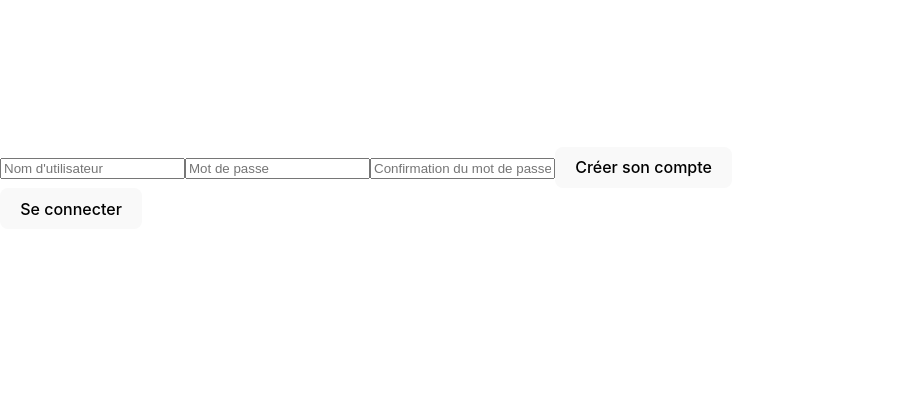
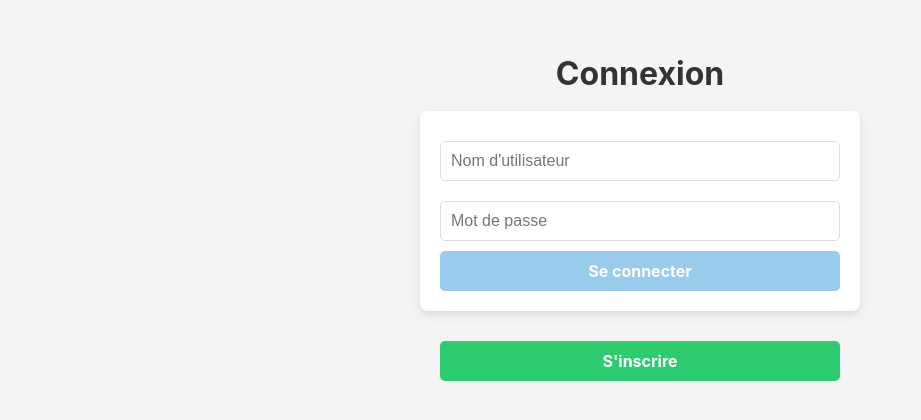
Before and after one commit to NicolasBAELE/5IW1-react-js, a React (Vite) app in the folder react-js-project/: page / in a window 1280 px wide. Shown: the part 212-632 px from the top of the page, without its empty margins (0-921 px from the left). Built offline with nearby package versions, Linux system fonts and the light colour scheme.

Commit message:
ajout du style

```diff
--- a/react-js-project/src/App.jsx
+++ b/react-js-project/src/App.jsx
@@ -6,6 +6,7 @@ import { Matchs } from "./pages/Matchs";
 import { NavigationProvider } from "./contexts/NavigationProvider";
 import { UserProvider } from './contexts/UserContext'
 import RouteProtection from "./components/RouteProtection";
+import { Match } from "./components/Match";
 
 export default function App() {
   return (
@@ -16,6 +17,7 @@ export default function App() {
             <Route path="/" element={<Login />} />
             <Route path="/user" element={<RouteProtection><User /></RouteProtection>} />
             <Route path="/matchs" element={<RouteProtection><Matchs /></RouteProtection>} />
+            <Route path="/matchs/:id" element={<RouteProtection><Match /></RouteProtection>} />
           </Routes>
         </UserProvider>
       </NavigationProvider>
--- /dev/null
+++ b/react-js-project/src/components/Button.jsx
@@ -0,0 +1,40 @@
+export function Button({
+    type = "default",
+    children,
+    onClick,
+    customStyles,
+    disabled,
+}) {
+
+    const styles = {
+        padding: "10px 20px",
+        fontSize: "1rem",
+        fontWeight: "bold",
+        borderRadius: "5px",
+        border: "none",
+        background: type === "primary"
+            ? "#2ecc71"
+            : type === "secondary"
+                ? "#cf2500"
+                : type === "tertiary"
+                    ? "#f39c12"
+                    : "#3498db",
+        color: "white",
+        cursor: "pointer",
+        transition: "0.3s",
+        width: "100%",
+        maxWidth: "400px",
+        textAlign: "center",
+        ...customStyles,
+    }
+
+    return <button
+        disabled={disabled}
+        style={styles}
+        onClick={onClick}
+        onMouseOver={(e) => (e.target.style.opacity = "0.8")}
+        onMouseOut={(e) => (e.target.style.opacity = "1")}
+    >
+        {children}
+    </button>
+}
--- /dev/null
+++ b/react-js-project/src/components/Input.jsx
@@ -0,0 +1,25 @@
+export function Input({
+    customStyles,
+    placeholder,
+    value,
+    onChange,
+    type,
+}) {
+    return <input
+        style={{
+            padding: "10px",
+            margin: "10px 0",
+            borderRadius: "5px",
+            border: "1px solid #ddd",
+            fontSize: "1rem",
+            width: "100%",
+            boxSizing: "border-box",
+            transition: "border 0.3s",
+            ...customStyles,
+        }}
+        placeholder={placeholder}
+        value={value}
+        onChange={onChange}
+        type={type}
+    />
+}
--- a/react-js-project/src/components/LoginBox.jsx
+++ b/react-js-project/src/components/LoginBox.jsx
@@ -1,13 +1,14 @@
 import { useState } from "react";
 import { useUser } from "../contexts/UserContext";
+import { Button } from "./Button";
+import { Input } from "./Input";
 
 export function LoginBox() {
-    const { login } = useUser()
+    const { login } = useUser();
 
     const [username, setUsername] = useState("");
     const [password, setPassword] = useState("");
     const [errorMessage, setErrorMessage] = useState("");
-
 
     function handleUsernameChange(value) {
         setUsername(value);
@@ -18,26 +19,42 @@ export function LoginBox() {
     }
 
     function handleSubmit() {
-        login(username, password, setErrorMessage)
+        login(username, password, setErrorMessage);
     }
 
     return (
-        <div>
-            <input
+        <div style={{
+            display: "flex",
+            flexDirection: "column",
+            alignItems: "center",
+            justifyContent: "center",
+            padding: "20px",
+            backgroundColor: "#fff",
+            borderRadius: "8px",
+            boxShadow: "0 4px 10px rgba(0, 0, 0, 0.1)",
+            maxWidth: "400px",
+            width: "100%",
+            margin: "0 auto",
+        }}>
+            <Input
                 placeholder="Nom d'utilisateur"
                 value={username}
                 onChange={(e) => handleUsernameChange(e.target.value)}
             />
-            <input
+            <Input
                 type="password"
                 placeholder="Mot de passe"
                 value={password}
                 onChange={(e) => handlePasswordChange(e.target.value)}
             />
-            <button disabled={!password} onClick={handleSubmit}>
+            <Button
+                customStyles={{ opacity: password ? 1 : 0.5 }}
+                disabled={!password}
+                onClick={handleSubmit}
+            >
                 Se connecter
-            </button>
-            {errorMessage && <div>{errorMessage}</div>}
+            </Button>
+            {errorMessage && <div style={{ color: "#e74c3c", marginTop: "10px", fontSize: "0.9rem" }}>{errorMessage}</div>}
         </div>
     );
 }
--- a/react-js-project/src/components/Match.jsx
+++ b/react-js-project/src/components/Match.jsx
@@ -1,19 +1,24 @@
 import { useEffect, useState } from "react";
 import { useUser } from "../contexts/UserContext";
 import subscribeToMatch from "../utils/subscribeToMatch";
+import { useParams } from "react-router-dom";
+import { Button } from "./Button";
 
-export function Match({ matchId }) {
+export function Match() {
+    const { id: matchId } = useParams();
     const { token, getMatch, id, makeMove } = useUser();
     const [events, setEvents] = useState([]);
     const [match, setMatch] = useState({});
     const [otherPlayer, setOtherPlayer] = useState({});
     const [idTurn, setIdTurn] = useState(1);
     const [lastMove, setLastMove] = useState("");
-    const [matchInLive, setMatchInLive] = useState(!match.hasOwnProperty("winner"));
+    const [matchInLive, setMatchInLive] = useState(!match?.hasOwnProperty("winner"));
 
     const fetchMatch = async () => {
+        if (matchId) {
             const matchData = await getMatch(matchId);
             setMatch(matchData);
+        }
     };
 
     useEffect(() => {
@@ -27,7 +32,8 @@ export function Match({ matchId }) {
                     ? { username: match?.user1?.username, user: "user1" }
                     : { username: match?.user2?.username, user: "user2" }
             );
-            setMatchInLive(!match.hasOwnProperty("winner"));
+            setMatchInLive(!match?.hasOwnProperty("winner"));
+            setLastMove(match.turns?.at(-1)?.winner ? "" : String(lastMove || match.turns?.at(-1)?.user1 || match.turns?.at(-1)?.user2).replace(/\?+$/, "").replace(/undefined+$/, ""))
         }
     }, [match]);
 
@@ -43,6 +49,7 @@ export function Match({ matchId }) {
     useEffect(() => {
         setEvents([]);
         setIdTurn(1);
+        setLastMove("")
     }, [matchId]);
 
     useEffect(() => {
@@ -70,8 +77,6 @@ export function Match({ matchId }) {
     function eventMapping(event) {
         if (event.type === "PLAYER1_JOIN" || event.type === "PLAYER2_JOIN") {
             return `${event.payload.user} a rejoint la partie`;
-        } else if (event.type === "NEW_TURN") {
-            return `Tour ${event.payload.turnId}`;
         } else if (event.type === "TURN_ENDED") {
             const winner = event.payload.winner;
             if (winner === "draw") {
@@ -108,11 +113,11 @@ export function Match({ matchId }) {
                 alignItems: "center",
                 height: "100vh",
                 width: "100%",
-                background: "linear-gradient(to right, #6a11cb, #2575fc)",
-                color: "white",
+                color: "#333",
                 fontFamily: "Arial, sans-serif",
                 textAlign: "center",
                 padding: "20px",
+                backgroundColor: "#f4f4f4",
             }}
         >
             {!matchInLive && (
@@ -136,77 +141,48 @@ export function Match({ matchId }) {
                     Attente du deuxième joueur...
                 </div>
             )}
+            {matchInLive && events.length !== 0 &&
                 <div
                     style={{
                         maxWidth: "500px",
                         width: "100%",
-                    background: "rgba(255, 255, 255, 0.2)",
                         padding: "10px",
                         borderRadius: "10px",
                         boxShadow: "0 4px 8px rgba(0, 0, 0, 0.2)",
+                        backgroundColor: "#f4f4f4",
                         marginBottom: "20px",
                     }}
                 >
-                {matchInLive &&
-                    events.map((event, key) => (
+                    {events.map((event, key) => (
                         <div key={`${event.type}-${event.matchId}-${key}`} style={{ margin: "5px 0" }}>
                             {eventMapping(event)}
                         </div>
                     ))}
                 </div>
-            {matchInLive && match && (
+            }
+            {matchInLive && match && match.user2 && (
                 <div style={{ display: "flex", gap: "10px" }}>
-                    <button
+                    <Button
                         onClick={() => handleMove("rock")}
                         disabled={lastMove}
-                        style={{
-                            padding: "10px 20px",
-                            fontSize: "1rem",
-                            fontWeight: "bold",
-                            borderRadius: "5px",
-                            border: "none",
-                            background: lastMove ? "#bdc3c7" : "#ff5f6d",
-                            color: "white",
-                            cursor: lastMove ? "not-allowed" : "pointer",
-                            transition: "0.3s",
-                        }}
+                        type={"primary"}
                     >
                         Pierre
-                    </button>
-                    <button
+                    </Button>
+                    <Button
                         onClick={() => handleMove("paper")}
                         disabled={lastMove}
-                        style={{
-                            padding: "10px 20px",
-                            fontSize: "1rem",
-                            fontWeight: "bold",
-                            borderRadius: "5px",
-                            border: "none",
-                            background: lastMove ? "#bdc3c7" : "#2ecc71",
-                            color: "white",
-                            cursor: lastMove ? "not-allowed" : "pointer",
-                            transition: "0.3s",
-                        }}
+                        type={"secondary"}
                     >
                         Papier
-                    </button>
-                    <button
+                    </Button>
+                    <Button
                         onClick={() => handleMove("scissors")}
                         disabled={lastMove}
-                        style={{
-                            padding: "10px 20px",
-                            fontSize: "1rem",
-                            fontWeight: "bold",
-                            borderRadius: "5px",
-                            border: "none",
-                            background: lastMove ? "#bdc3c7" : "#f39c12",
-                            color: "white",
-                            cursor: lastMove ? "not-allowed" : "pointer",
-                            transition: "0.3s",
-                        }}
+                        type={"tertiary"}
                     >
                         Ciseaux
-                    </button>
+                    </Button>
                 </div>
             )}
         </div>
--- a/react-js-project/src/components/RegisterBox.jsx
+++ b/react-js-project/src/components/RegisterBox.jsx
@@ -1,5 +1,7 @@
 import { useState } from "react";
 import { useUser } from "../contexts/UserContext.jsx";
+import { Input } from "./Input.jsx";
+import { Button } from "./Button.jsx";
 
 export function RegisterBox() {
     const { register } = useUser();
@@ -30,28 +32,39 @@ export function RegisterBox() {
     }
 
     return (
-        <div>
-            <input
+        <div style={{
+            display: "flex",
+            flexDirection: "column",
+            alignItems: "center",
+            justifyContent: "center",
+            padding: "20px",
+            backgroundColor: "#fff",
+            borderRadius: "8px",
+            boxShadow: "0 4px 10px rgba(0, 0, 0, 0.1)",
+            maxWidth: "400px",
+            width: "100%",
+            margin: "0 auto",
+        }}>
+            <Input
                 placeholder="Nom d'utilisateur"
                 value={username}
                 onChange={(e) => handleUsernameChange(e.target.value)}
             />
-            <input
+            <Input
                 type="password"
                 placeholder="Mot de passe"
                 value={password}
                 onChange={(e) => handlePasswordChange(e.target.value)}
             />
-            <input
+            <Input
                 type="password"
                 placeholder="Confirmation du mot de passe"
                 value={confirmPassword}
                 onChange={(e) => handleConfirmPasswordChange(e.target.value)}
             />
-            <button onClick={handleSubmit}>
+            <Button onClick={handleSubmit}>
                 Créer son compte
-            </button>
-            {errorMessage && <div>{errorMessage}</div>}
+            </Button>
         </div>
     );
 }
--- a/react-js-project/src/contexts/UserContext.jsx
+++ b/react-js-project/src/contexts/UserContext.jsx
@@ -76,7 +76,7 @@ export function UserProvider({ children }) {
             .then(() => {
                 return getMatches();
             })
-            .then((res) => navigate(`/matchs?id=${res.at(-1)?._id}`))
+            .then((res) => navigate(`/matchs/${res.at(-1)?._id}`))
             .catch(() => setError("Vous avez déjà un match en attente"));
     }
 
@@ -87,7 +87,7 @@ export function UserProvider({ children }) {
     }
 
     return (
-        <UserContext.Provider value={{ token, login, register, logout, matchs, joinMatch, username, id, getMatch, makeMove }}>
+        <UserContext.Provider value={{ token, login, register, logout, matchs, joinMatch, username, id, getMatch, makeMove, getMatches }}>
             {children}
         </UserContext.Provider>
     );
--- a/react-js-project/src/index.css
+++ b/react-js-project/src/index.css
@@ -28,12 +28,13 @@ a:hover {
   color: #535bf2;
 }
 
-body {
+body,
+html {
   margin: 0;
   display: flex;
   place-items: center;
   width: 100%;
-  min-height: 100vh;
+  height: 100%;
 }
 
 h1 {
--- a/react-js-project/src/pages/Login.jsx
+++ b/react-js-project/src/pages/Login.jsx
@@ -1,18 +1,41 @@
 import { useState } from "react";
 import { useUser } from "../contexts/UserContext";
-import { RegisterBox } from "../components/RegisterBox"
-import { LoginBox } from "../components/LoginBox"
+import { RegisterBox } from "../components/RegisterBox";
+import { LoginBox } from "../components/LoginBox";
+import { Button } from "../components/Button";
 
 export function Login() {
-    const [registerMode, setRegisterMode] = useState(true)
+    const [registerMode, setRegisterMode] = useState(false);
     const { token } = useUser();
 
+    return (
+        <div
+            style={{
+                display: "flex",
+                flexDirection: "column",
+                justifyContent: "center",
+                alignItems: "center",
+                height: "100vh",
+                backgroundColor: "#f4f4f4",
+                padding: "20px",
+            }}
+        >
+            <h1 style={{ color: "#333", fontSize: "2rem", marginBottom: "20px" }}>
+                {registerMode ? "Inscription" : "Connexion"}
+            </h1>
 
-    return (
-        <>
             {!token && registerMode && <RegisterBox />}
             {!token && !registerMode && <LoginBox />}
-            {!token && <button onClick={() => setRegisterMode(!registerMode)}>{registerMode ? "Se connecter" : "S'inscrire"}</button>}
-        </>
-    )
+
+            {!token && (
+                <Button
+                    onClick={() => setRegisterMode(!registerMode)}
+                    type={"primary"}
+                    customStyles={{ marginTop: "30px" }}
+                >
+                    {registerMode ? "Se connecter" : "S'inscrire"}
+                </Button>
+            )}
+        </div>
+    );
 }
--- a/react-js-project/src/pages/Matchs.jsx
+++ b/react-js-project/src/pages/Matchs.jsx
@@ -1,35 +1,69 @@
 import { useEffect, useState } from "react";
-import { useUser } from "../contexts/UserContext"
-import { Match } from "../components/Match";
+import { useUser } from "../contexts/UserContext";
+import { useGlobalNavigate } from "../contexts/NavigationProvider";
+import { Button } from "../components/Button";
 
 export function Matchs() {
-    const { matchs, id } = useUser();
-    const [match, setMatch] = useState(null)
+    const { matchs, id, username, getMatches } = useUser();
+    const { navigate } = useGlobalNavigate();
 
     useEffect(() => {
-        const params = new URLSearchParams(window.location.search);
-        const matchId = params.get("id");
+        getMatches()
+    }, [])
 
-        if (matchId) {
-            const foundMatch = matchs.find(item => item._id === matchId);
-            if (foundMatch) {
-                setMatch(foundMatch);
-            }
-        }
-    }, [matchs]);
+    return (
+        <div
+            style={{
+                display: "flex",
+                flexDirection: "column",
+                alignItems: "center",
+                justifyContent: "center",
+                width: "100%",
+                color: "#333",
+                textAlign: "center",
+                backgroundColor: "#f4f4f4",
+                padding: "20px",
+            }}
+        >
+            <h1 style={{ marginBottom: "20px", fontSize: "2rem" }}>Liste des matchs</h1>
+            <div
+                style={{
+                    display: "flex",
+                    flexDirection: "column",
+                    alignItems: "center",
+                    gap: "10px",
+                    width: "100%",
+                    maxWidth: "500px",
+                }}
+            >
+                {[...matchs].reverse().map((match) => {
+                    const otherPlayer =
+                        match?.user1?._id !== id ? match?.user1?.username : match?.user2?.username;
+                    const winner = match.winner?.username;
+                    const draw = match.hasOwnProperty("winner") && match.winner === null
 
-
-    return <div style={{ display: "flex", flexDirection: "row" }}>
-        <div style={{ display: "flex", flexDirection: "column" }}>
-            {matchs.map(match => {
-                const otherPlayer = match?.user1?._id !== id ? match?.user1?.username : match?.user2?.username
-                const winner = match.winner?.username
-                const draw = match.hasOwnProperty("winner")
-                return <button onClick={() => setMatch(match)}>
-                    {winner ? winner + " a gagné la partie !" : draw ? "Egalité avec " + otherPlayer : (otherPlayer || "Pas encore trouvé")}
-                </button>
-            }
-            )}</div>
-        {match && <Match matchId={match._id} />}
-    </div>
+                    return (
+                        <Button
+                            key={match._id}
+                            onClick={() => navigate(`/matchs/${match._id}`)}
+                            type={winner === username
+                                ? "primary"
+                                : winner
+                                    ? "secondary"
+                                    : draw
+                                        ? "tertiary"
+                                        : "default"
+                            }
+                        >
+                            {winner
+                                ? `${winner} a gagné la partie !`
+                                : draw
+                                    ? `Égalité avec ${otherPlayer}`
+                                    : otherPlayer || "Pas encore trouvé"}
+                        </Button>
+                    );
+                })}
+            </div>
+        </div>
+    );
 }
--- a/react-js-project/src/utils/subscribeToMatch.js
+++ b/react-js-project/src/utils/subscribeToMatch.js
@@ -23,9 +23,10 @@ function subscribeToMatch(matchId, token, setEvents) {
         };
 
         eventSource.onerror = (error) => {
+            setEvents([])
             console.error("Erreur de connexion SSE, tentative de reconnexion...", error);
             eventSource.close();
-            setTimeout(connect, 1000);
+            connect();
         };
     };
 
```
Also changed, not shown: react-js-project/src/pages/User.jsx (+47 -10 lines). Lines whose indentation alone changed are shown as unchanged.
